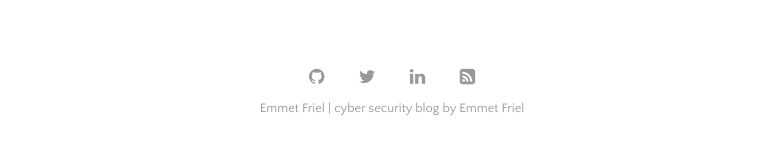
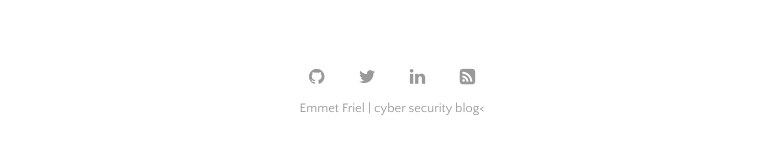
Before and after one commit to efriel94/ef_blog, a Jekyll site: the page built from index.html, in a window 1280 px wide and 900 px high, scrolled down 1598 px. Shown: the part 746-897 px from the top of the window, without its empty margins (248-1016 px from the left). Built offline with Jekyll 4.4.1, drawn with Linux system fonts in a browser that asks for light colours; the list of posts is cut into pages by our own code.

Commit message:
Updated footer.html

```diff
--- a/_includes/footer.html
+++ b/_includes/footer.html
@@ -1,4 +1,4 @@
 <footer class="footer">
   {% include social-icons.html %}
-  <div class="post-date"><a href="{{ site.github.url }}/menu/about.html">{{ site.title }} | {{ site.description }} by {{ site.author }}</a></div>
+  <div class="post-date"><a href="{{ site.github.url }}/menu/about.html">{{ site.title }} | {{ site.description }}<</a></div>
 </footer>
```
